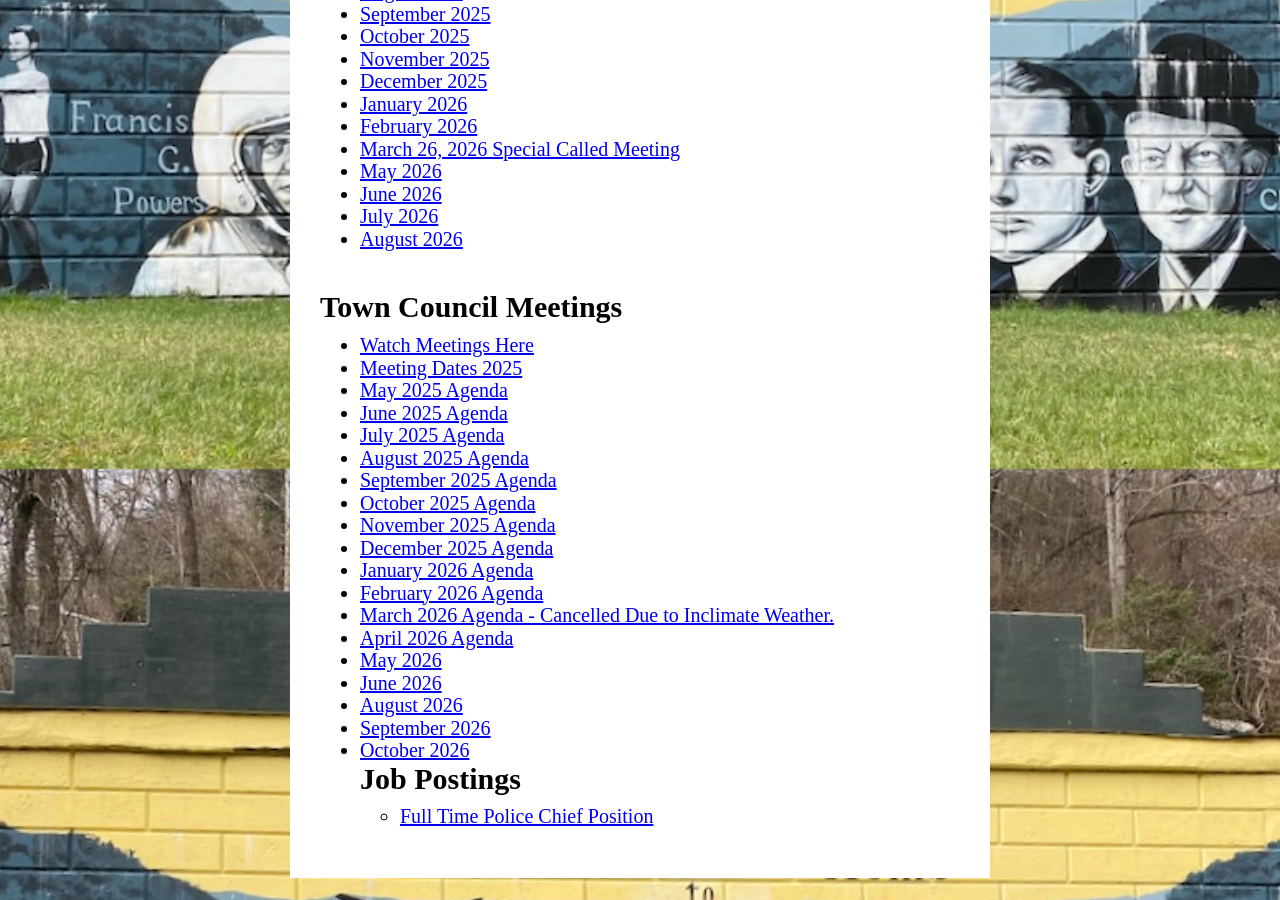
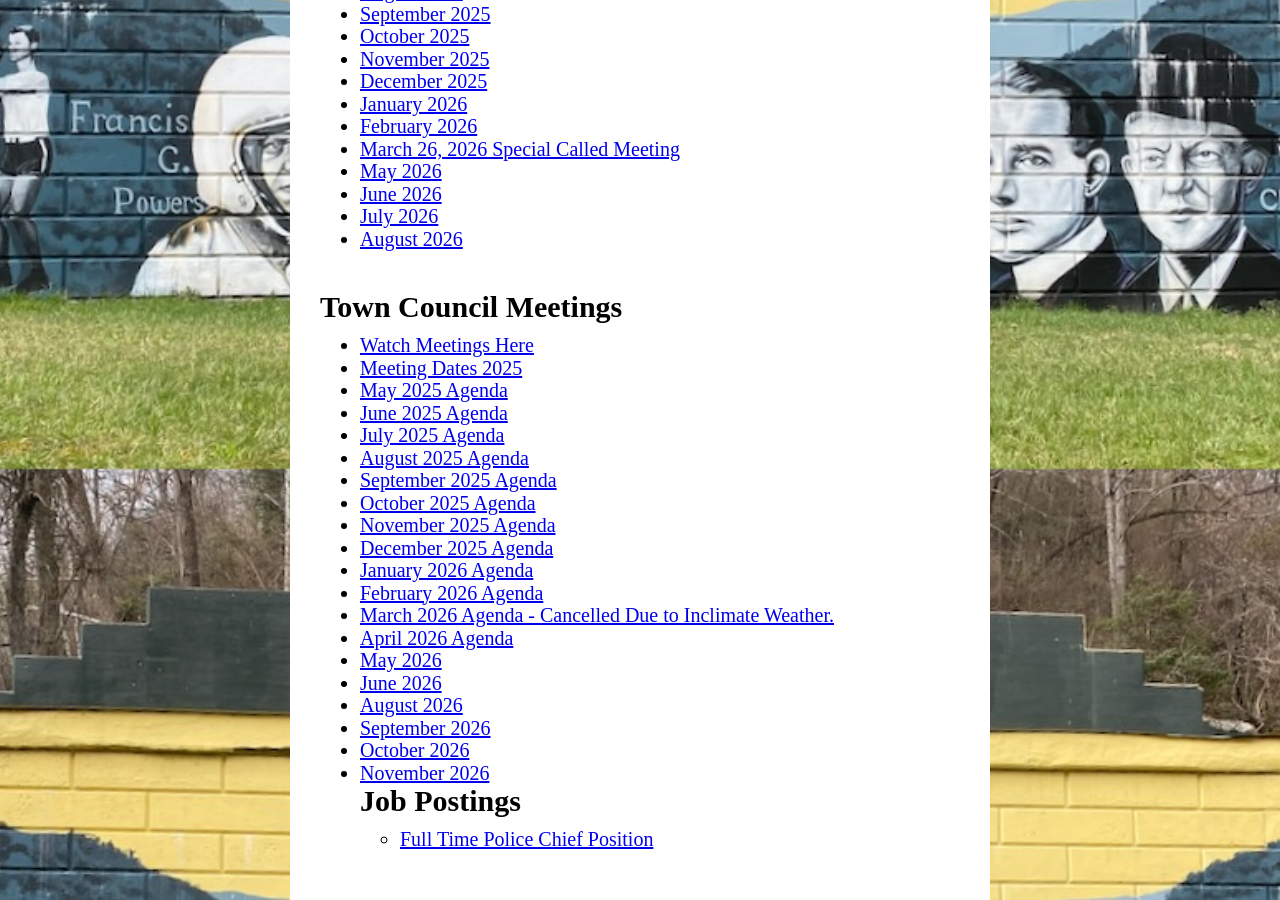
Before and after one commit to poundva/poundva.github.io, a Jekyll site: the page built from index.html, in a window 1280 px wide and 900 px high, scrolled down 4031 px. Built offline with Jekyll 4.4.1, drawn with Linux system fonts in a browser that asks for light colours; some web fonts are replaced.

Commit message:
Add November 2026 agenda link to index.html

```diff
--- a/index.html
+++ b/index.html
@@ -141,6 +141,7 @@ title: Home
     <li><a href="agendas/AUGUST AGENDA 2026.pdf">August 2026</a></li>
     <li><a href="agendas/Sept 2026 agenda.pdf">September 2026</a></li>
     <li><a href="agendas/Agenda1234.pdf">October 2026</a></li>
+    <li><a href="agendas/0320_001.pdf">November 2026</a></li>
 
 <h1>Job Postings</h1>
  <ul>
```
